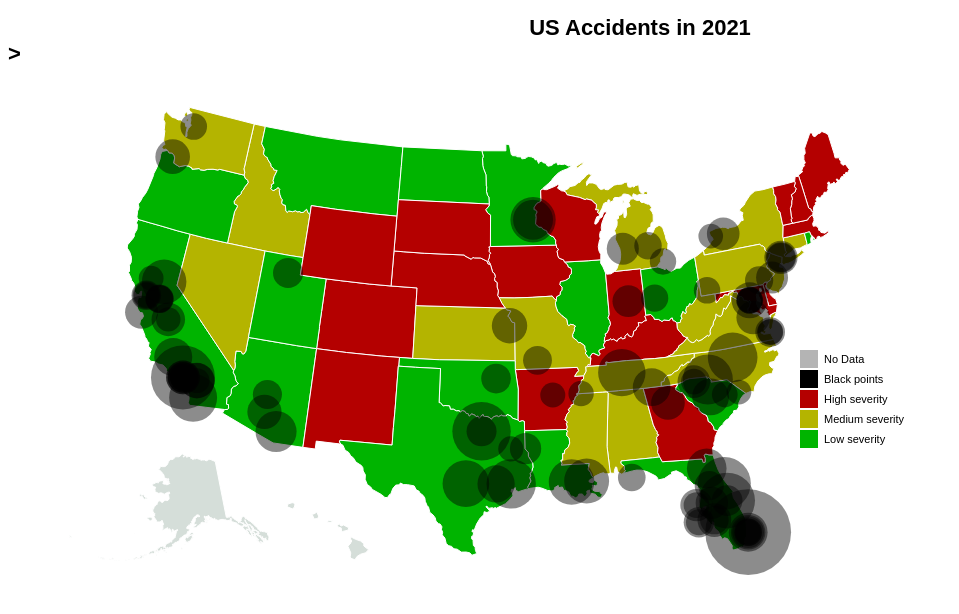
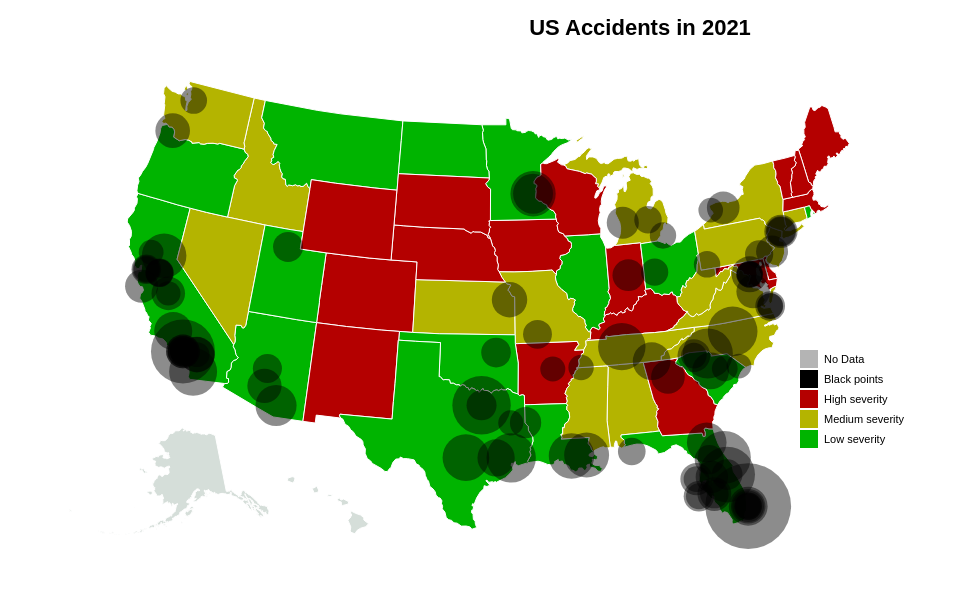
Before and after one commit to caran77/caran77.github.io, a plain HTML site: page index.html in a window 1280 px wide. Shown: the whole page, without its empty margins (0-959 px from the left). Drawn offline with Linux system fonts and the light colour scheme.

Commit message:
Avoid symbol

```diff
--- a/index.html
+++ b/index.html
@@ -39,7 +39,7 @@
     </style>
 </head>
 <body>
-<h1><center>US Accidents in 2021</center>></h1>
+<h1><center>US Accidents in 2021</center></h1>
 <script type="text/javascript">
 
 
```
